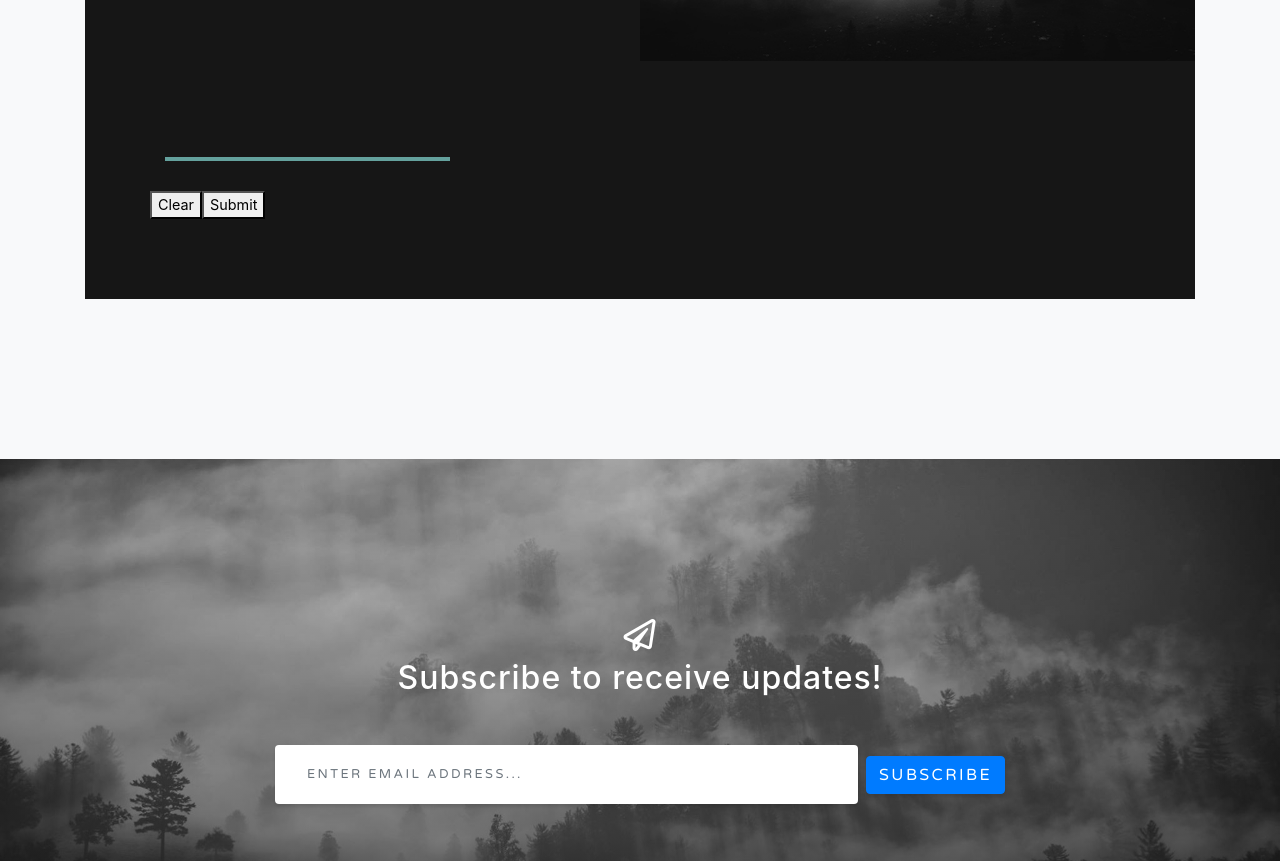
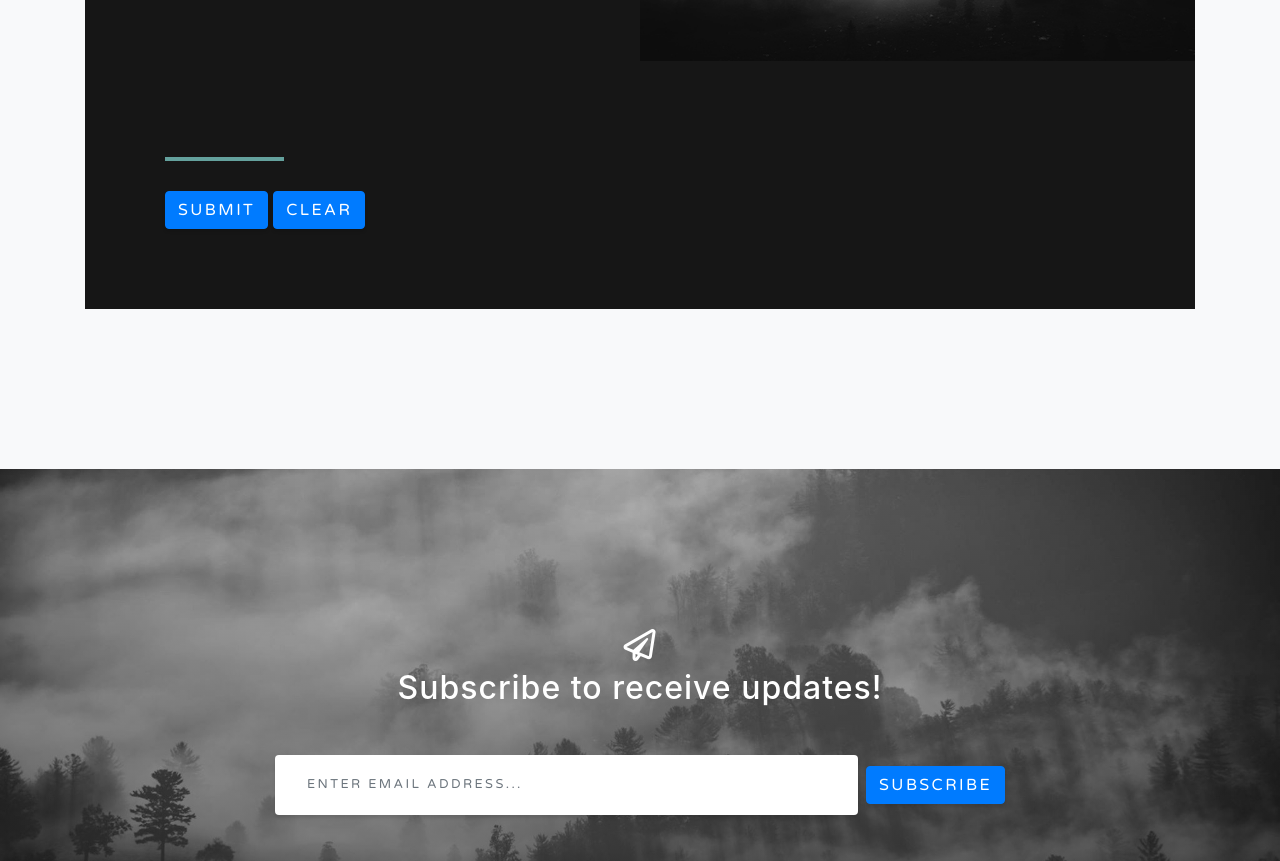
Before and after one commit to aditya1rawat/IrvineHacks2020Project, a website with bundled scripts: page site/startbootstrap-grayscale-gh-pages/index.html in a window 1280 px wide. Shown: the part 2395-3256 px from the top of the page. Built offline with nearby package versions, Linux system fonts and the light colour scheme.

Commit message:
made some style changes for the website and js. have to start making the changes to calculate and print emissions

```diff
--- a/site/startbootstrap-grayscale-gh-pages/index.html
+++ b/site/startbootstrap-grayscale-gh-pages/index.html
@@ -12,11 +12,12 @@
 
   <!-- Bootstrap core CSS -->
   <link href="vendor/bootstrap/css/bootstrap.min.css" rel="stylesheet">
-
   <!-- Custom fonts for this template -->
   <link href="vendor/fontawesome-free/css/all.min.css" rel="stylesheet">
   <link href="https://fonts.googleapis.com/css?family=Varela+Round" rel="stylesheet">
-  <link href="https://fonts.googleapis.com/css?family=Nunito:200,200i,300,300i,400,400i,600,600i,700,700i,800,800i,900,900i" rel="stylesheet">
+  <link
+    href="https://fonts.googleapis.com/css?family=Nunito:200,200i,300,300i,400,400i,600,600i,700,700i,800,800i,900,900i"
+    rel="stylesheet">
 
   <!-- Custom styles for this template -->
   <link href="css/grayscale.min.css" rel="stylesheet">
@@ -29,7 +30,9 @@
   <nav class="navbar navbar-expand-lg navbar-light fixed-top" id="mainNav">
     <div class="container">
       <a class="navbar-brand js-scroll-trigger" href="#page-top">Carbon (E) Missions</a>
-      <button class="navbar-toggler navbar-toggler-right" type="button" data-toggle="collapse" data-target="#navbarResponsive" aria-controls="navbarResponsive" aria-expanded="false" aria-label="Toggle navigation">
+      <button class="navbar-toggler navbar-toggler-right" type="button" data-toggle="collapse"
+        data-target="#navbarResponsive" aria-controls="navbarResponsive" aria-expanded="false"
+        aria-label="Toggle navigation">
         Menu
         <i class="fas fa-bars"></i>
       </button>
@@ -66,7 +69,9 @@
       <div class="row">
         <div class="col-lg-8 mx-auto">
           <h2 class="text-white mb-4">Find Your Effect On The Environment</h2>
-          <p class="text-white-50">Today, the entire world relies on transportation, but sometimes we forget what we are doing to the environment. Our mission is to bring awareness to this problem by making you track your effects.</p>
+          <p class="text-white-50">Today, the entire world relies on transportation, but sometimes we forget what we are
+            doing to the environment. Our mission is to bring awareness to this problem by making you track your
+            effects.</p>
         </div>
       </div>
       <img src="img/cars_pollution_large.jpg" class="img-fluid" width="500px" alt="car cars_pollution_large">
@@ -105,7 +110,8 @@
                 <hr class="d-none d-lg-block mb-0 ml-0">
                 <br>
                 <form class="form-inline d-flex">
-                  <input type="text" class="form-control flex-fill mr-0 mr-sm-2 mb-3 mb-sm-0" id="location-1" placeholder="Enter Your Location...">
+                  <input type="text" class="form-control flex-fill mr-0 mr-sm-2 mb-3 mb-sm-0" id="location-1"
+                    placeholder="Enter Your Location...">
                 </form>
               </div>
             </div>
@@ -126,7 +132,8 @@
                 <hr class="d-none d-lg-block mb-0 mr-0">
                 <br>
                 <form class="form-inline d-flex">
-                  <input type="text" class="form-control flex-fill mr-0 mr-sm-2 mb-3 mb-sm-0" id="location-2" placeholder="Enter Your Desired Destination...">
+                  <input type="text" class="form-control flex-fill mr-0 mr-sm-2 mb-3 mb-sm-0" id="location-2"
+                    placeholder="Enter Your Desired Destination...">
                 </form>
               </div>
             </div>
@@ -141,20 +148,26 @@
                 <hr class="d-none d-lg-block mb-0 ml-0">
                 <br>
 
-                <h4 id = "out" class="text-white"> </h4>
-
-                <div id="output" class="result-table"></div>
-
-                <div class="row">
-                  <button class="button" type="button" onclick="clearRoute();">Clear</button>
-                  <button class="button" type="button" onclick="calcRoute();">Submit</button>
+                <h4 id="out" class="text-white"> </h4>
+                <button class="button btn btn-primary mx-auto" type="submit" onclick="calcRoute();">Submit</button>
+                <button class="button btn btn-primary mx-auto" type="submit" onclick="clearRoute();">Clear</button>
               </div>
-
+              <div class="col-md-6">
+                <br>
+                <br>
+                <br>
+                <br>
+                <div id="output" class="result-table text-white"></div>
               </div>
             </div>
           </div>
+
         </div>
+
       </div>
+
+    </div>
+
     </div>
   </section>
 
@@ -168,7 +181,8 @@
           <h2 class="text-white mb-5">Subscribe to receive updates!</h2>
 
           <form class="form-inline d-flex">
-            <input type="email" class="form-control flex-fill mr-0 mr-sm-2 mb-3 mb-sm-0" id="inputEmail" placeholder="Enter email address...">
+            <input type="email" class="form-control flex-fill mr-0 mr-sm-2 mb-3 mb-sm-0" id="inputEmail"
+              placeholder="Enter email address...">
             <button type="submit" class="btn btn-primary mx-auto">Subscribe</button>
           </form>
 
@@ -230,9 +244,10 @@
   <!-- Footer -->
   <footer class="bg-black small text-center text-white-50">
     <div class="container">
-      Copyright &copy; Carbon Emissions <script type="text/javascript">
-  document.write(new Date().getFullYear());
-</script>
+      Copyright &copy; Carbon Emissions
+      <script type="text/javascript">
+        document.write(new Date().getFullYear());
+      </script>
     </div>
   </footer>
 
@@ -253,7 +268,8 @@
 
 </body>
 
-<script src="https://maps.googleapis.com/maps/api/js?key=AIzaSyBgrtrEe8fveSLFTHYg5hphVlqQ0yqnJcs&libraries=places"></script>
+<script
+  src="https://maps.googleapis.com/maps/api/js?key=AIzaSyBgrtrEe8fveSLFTHYg5hphVlqQ0yqnJcs&libraries=places"></script>
 <script src="https://ajax.googleapis.com/ajax/libs/jquery/3.3.1/jquery.min.js"></script>
 <script src="js/main.js"></script>
 
--- a/site/startbootstrap-grayscale-gh-pages/js/main.js
+++ b/site/startbootstrap-grayscale-gh-pages/js/main.js
@@ -31,7 +31,7 @@ function calcRoute() {
         origin: document.getElementById("location-1").value,
         destination: document.getElementById("location-2").value,
         travelMode: google.maps.TravelMode.DRIVING,
-        unitSystem: google.maps.UnitSystem.METRIC
+        unitSystem: google.maps.UnitSystem.IMPERIAL
     }
 
     // Routing
```
